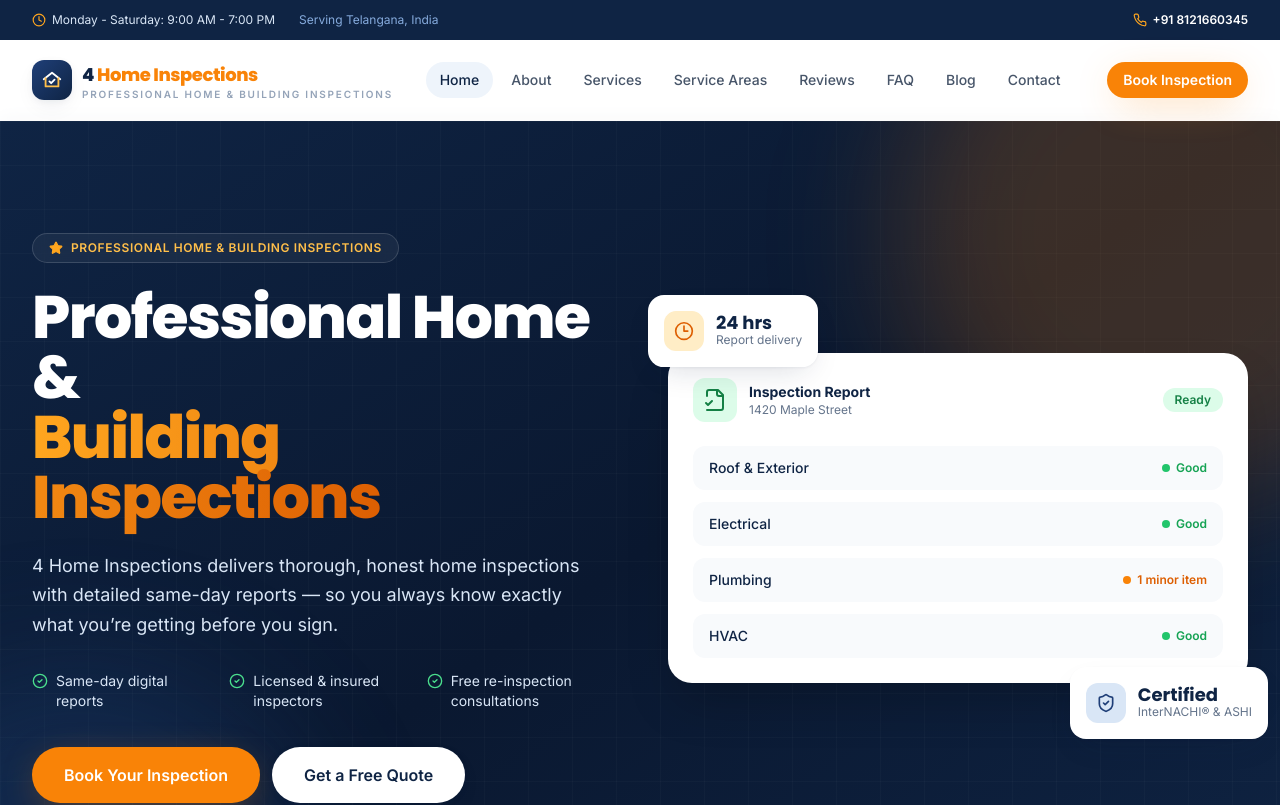
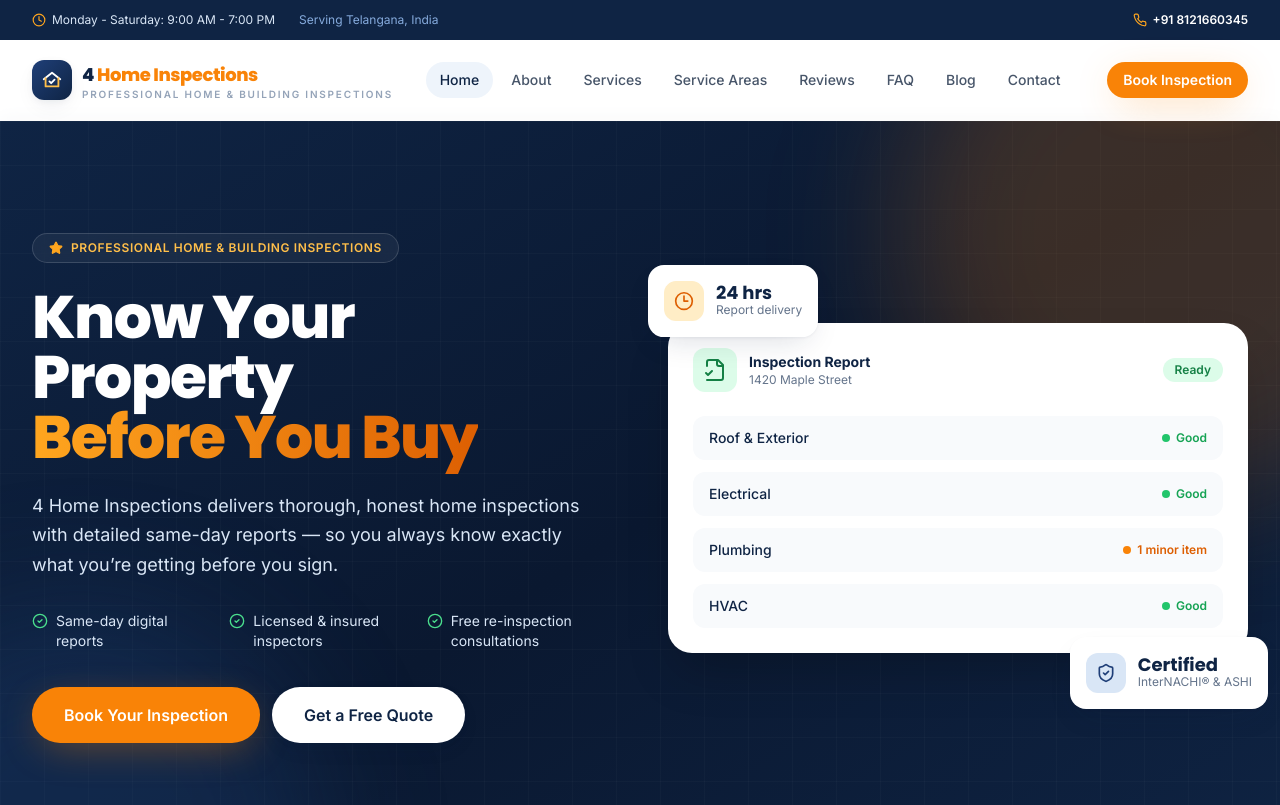
Before and after one commit to saichowdary96/4homeinspections, a Next.js app: page / in a window 1280 px wide. Shown: the top 805 px of the page. Built offline with nearby package versions, Linux system fonts and the light colour scheme.

Commit message:
Update Hero.tsx

```diff
--- a/src/components/sections/Hero.tsx
+++ b/src/components/sections/Hero.tsx
@@ -57,11 +57,9 @@ export function Hero() {
               animate="show"
               className="mt-6 text-4xl font-extrabold leading-[1.08] text-white sm:text-5xl lg:text-6xl"
             >
-            Professional Home &
+            Know Your Property
 <br />
-<span className="text-gradient">
-  Building Inspections
-</span>
+<span className="text-gradient">Before You Buy</span>
             </motion.h1>
 
             <motion.p
```
